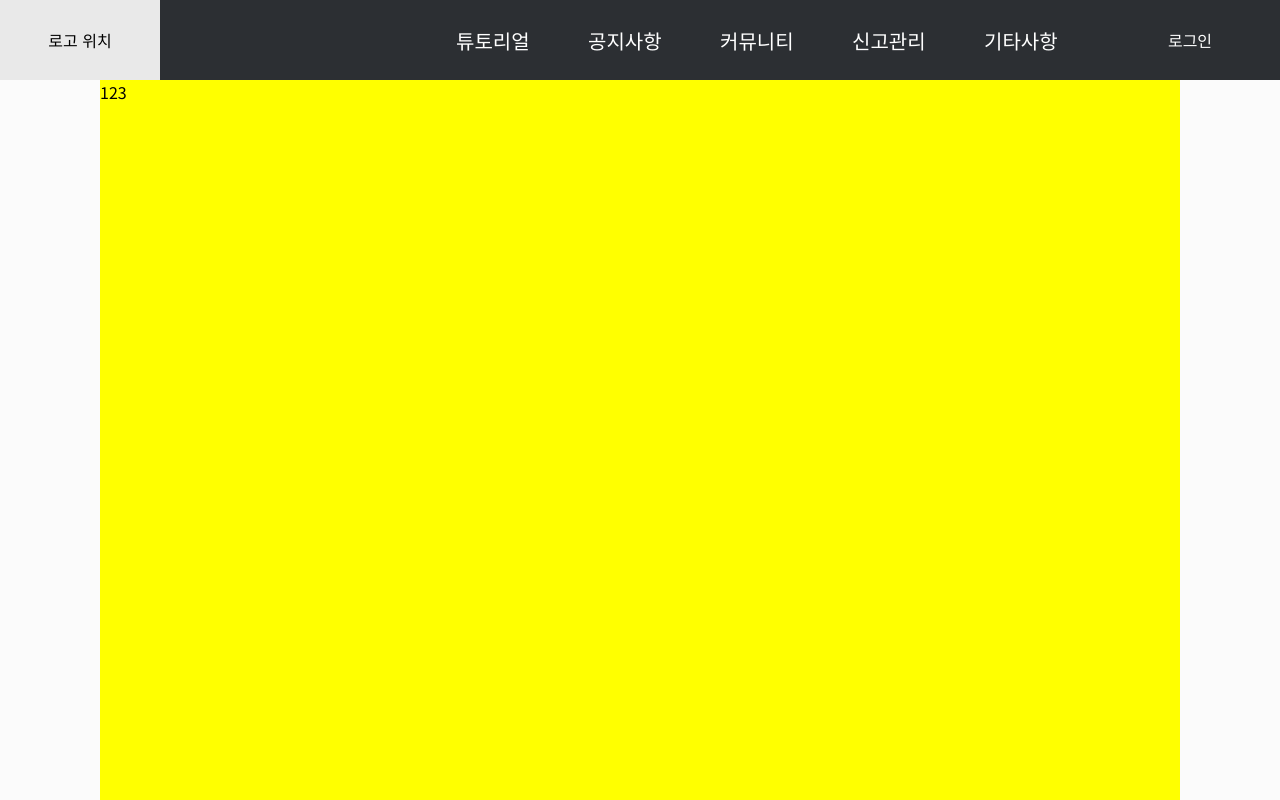
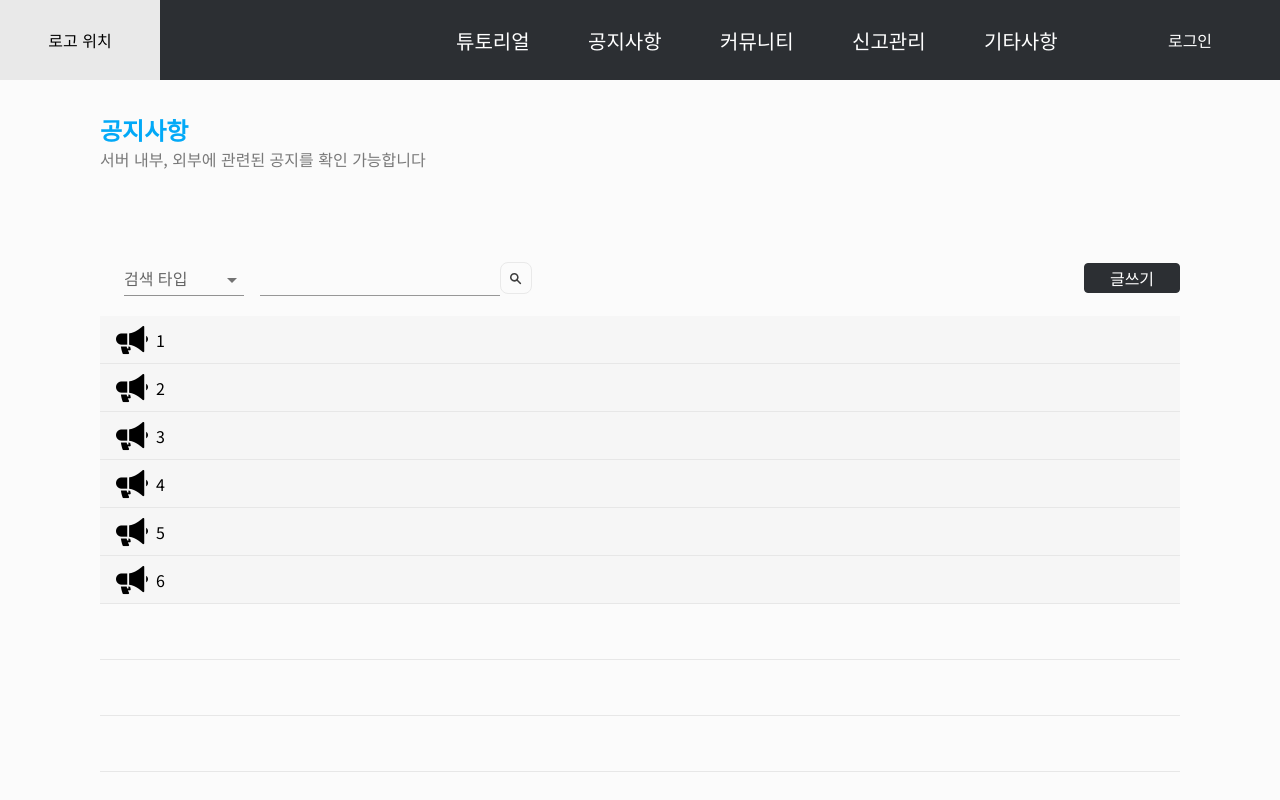
Before and after one commit to goldfrosch/MoaWebProject, a React app in the folder webFront/: page /notice/notice in a window 1280 px wide. Shown: the top 800 px of the page. Built offline with nearby package versions, Linux system fonts and the light colour scheme.

Commit message:
Revert "GoldFrosch / front -> fix board write page"
This reverts commit 339005c3947bad52d6b03b498a088b614d944ad5.

```diff
--- a/webFront/public/index.html
+++ b/webFront/public/index.html
@@ -19,15 +19,6 @@
       .ck-editor__editable{
         height: 540px;
       }
-      @media(max-width: 800px) {
-        .ck.ck-editor{
-          width: 90%;
-          height: 450px;
-        }
-        .ck-editor__editable{
-          height: 450px;
-        }
-      }
     </style>
 </head>
 <body>
--- a/webFront/src/components/common/header/Header.tsx
+++ b/webFront/src/components/common/header/Header.tsx
@@ -97,7 +97,6 @@ const HeaderBlock = styled.header<HeaderBlockProps>`
   justify-content: space-between;
 
   overflow-x: hidden;
-
   & > .logo {
     width: 160px;
     height: 100%;
--- a/webFront/src/components/common/items/Search.tsx
+++ b/webFront/src/components/common/items/Search.tsx
@@ -5,21 +5,18 @@ import SearchIcon from "assets/icon/search.svg";
 
 interface SearchProps {
   value: any;
-  onSubmit?: (e: any) => void;
   onChange?: (e: any) => void;
 }
-const Search: React.FC<SearchProps> = ({ value, onChange, onSubmit }) => {
+const Search: React.FC<SearchProps> = ({ value, onChange }) => {
   return (
-    <SearchBlock onSubmit={onSubmit}>
+    <SearchBlock>
       <input defaultValue={value} type="text" onChange={onChange} />
-      <button type="submit">
       <img src={SearchIcon} alt="" />
-      </button>
     </SearchBlock>
   );
 };
 
-const SearchBlock = styled.form`
+const SearchBlock = styled.div`
   display: flex;
   align-items: center;
   justify-content: space-between;
@@ -34,12 +31,6 @@ const SearchBlock = styled.form`
 
     padding-left: 8px;
   }
-  button {
-    background: none;
-    display: flex;
-    align-items: center;
-    justify-content: center;
-
   img {
     width: 32px;
     height: 32px;
@@ -52,7 +43,6 @@ const SearchBlock = styled.form`
   img:hover {
     background-color: rgba(0, 0, 0, 0.01);
   }
-  }
 `;
 
 export default Search;
--- a/webFront/src/components/main/content/board/Board.tsx
+++ b/webFront/src/components/common/template/board/BoardList.tsx
@@ -1,42 +1,45 @@
+// import Pagination from "components/common/items/Pagination";
 import React, { useState } from "react";
 import styled from "styled-components";
-
 import { Palette, ThemeColor, ThemeSize } from "styles/Pallete";
 
+import { Pagination } from "@mui/material";
 import noticePhone from "assets/icon/megaphone.png";
 import Button from "components/common/items/Button";
 import Search from "components/common/items/Search";
 
-import { Pagination } from "@mui/material";
 import InputLabel from "@mui/material/InputLabel";
 import MenuItem from "@mui/material/MenuItem";
 import FormControl from "@mui/material/FormControl";
 import Select from "@mui/material/Select";
-import { BoardPageParams } from "containers/content/board/BoardContainer";
-import history from "utils/HistoryUtils";
+
+export interface ISearch {
+  type?: string;
+  query: string;
+}
 
 export interface BoardListProps {
-  data: BoardPageParams;
+  title: string;
+  context: string;
+  notice: any[];
 }
 
-const BoardList: React.FC<BoardListProps> = ({ children, data }) => {
-  const [searchData, setSearchData] = useState<BoardPageParams>({ ...data });
-
-  const handleSubmit = (e: any) => {
-    e.preventDefault();
-    console.log(searchData);
-  };
-
-  const handleHistory = () => {
-    history.push("/board/write?type=" + searchData.type);
-  };
-
+const BoardList: React.FC<BoardListProps> = ({
+  title,
+  context,
+  notice,
+  children,
+}) => {
+  const [search, setSearch] = useState<ISearch>({
+    type: "",
+    query: "",
+  });
   return (
     <BoardListBlock>
       <div className="main">
         <div className="header">
-          <h2 className="title">공지사항</h2>
-          <span>서버 내부, 외부에 관련된 공지를 확인 가능합니다</span>
+          <h2 className="title">{title}</h2>
+          <span>{context}</span>
         </div>
         <div className="option">
           <div className="search">
@@ -51,54 +54,52 @@ const BoardList: React.FC<BoardListProps> = ({ children, data }) => {
               <Select
                 labelId="demo-simple-select-standard-label"
                 id="demo-simple-select-standard"
-                value={searchData.search}
+                value={search.type}
                 onChange={(e: any) =>
-                  setSearchData({
-                    ...searchData,
-                    search: e.target.value
+                  setSearch({
+                    ...search,
+                    type: e.target.value,
                   })
                 }
                 label="type"
               >
+                <MenuItem value="">
+                  <em>없음</em>
+                </MenuItem>
                 <MenuItem value="NICKNAME">닉네임</MenuItem>
                 <MenuItem value="TITLE">제목</MenuItem>
               </Select>
             </FormControl>
-            <Search
-              value=""
-              onChange={(e: any) =>
-                setSearchData({
-                  ...searchData,
-                  query: e.target.value
-                })
-              }
-              onSubmit={(e: any) => handleSubmit(e)}
-            />
+            <form>
+              <Search value="" />
+            </form>
           </div>
-          <Button
-            theme={ThemeColor.first}
-            size={ThemeSize.large}
-            onClick={handleHistory}
-          >
+          <Button theme={ThemeColor.first} size={ThemeSize.large}>
             글쓰기
           </Button>
         </div>
         <div className="content">
-          <div className="importantItem">
-            <img src={noticePhone} alt="" />
-            <span>123</span>
-          </div>
-          <div className="importantItem">
-            <img src={noticePhone} alt="" />
-            <span>123</span>
-          </div>
-          <div className="item">123</div>
-          <div className="item">123</div>
-          <div className="item">123</div>
-          <div className="item">123</div>
+          {notice.map((data, key) => (
+            <div className="importantItem" key={key}>
+              <img src={noticePhone} alt="" />
+              <span>{data}</span>
+            </div>
+          ))}
+          {children}
         </div>
         <div className="footer">
           <Pagination count={10} showFirstButton showLastButton />
+          {/* const [page, setPage] = React.useState(1);
+          const handleChange = (event: React.ChangeEvent<unknown>, value: number) => {
+            setPage(value);
+          };
+
+          return (
+            <Stack spacing={2}>
+              <Typography>Page: {page}</Typography>
+              <Pagination count={10} page={page} onChange={handleChange} />
+            </Stack>
+          ); */}
         </div>
       </div>
     </BoardListBlock>
@@ -162,18 +163,11 @@ const BoardListBlock = styled.div`
         align-items: center;
 
         gap: 8px;
-
-        & > img {
-          width: 24px;
-          height: 24px;
-        }
       }
       & > .item {
         width: 100%;
         height: 56px;
         border-bottom: 1px solid #e7e7e7;
-
-        padding: 0 16px;
 
         display: flex;
         align-items: center;
--- a/webFront/src/components/main/content/board/BoardWrite.tsx
+++ b/webFront/src/components/common/template/board/BoardWrite.tsx
@@ -30,7 +30,7 @@ const BoardWrite: React.FC<BoardWriteProps> = () => {
         <CKEditor
           editor={ClassicEditor}
           config={{
-            language: "ko"
+            language: "ko",
           }}
           data="<p>Hello from CKEditor 5!</p><br /><p>예시용 자료입니다</p>"
           onChange={(event: any, editor: any) => {
--- /dev/null
+++ b/webFront/src/components/main/content/notice/Notice.tsx
@@ -0,0 +1,34 @@
+import BoardList, {
+  BoardListProps,
+} from "components/common/template/board/BoardList";
+import React from "react";
+
+const BoardProps: BoardListProps = {
+  title: "공지사항",
+  context: "서버 내부, 외부에 관련된 공지를 확인 가능합니다",
+  notice: ["1", "2", "3", "4", "5", "6"],
+};
+interface NoticeProps {}
+
+const Notice: React.FC<NoticeProps> = () => {
+  return (
+    <BoardList
+      title={BoardProps.title}
+      context={BoardProps.context}
+      notice={BoardProps.notice}
+    >
+      <div className="item"></div>
+      <div className="item"></div>
+      <div className="item"></div>
+      <div className="item"></div>
+      <div className="item"></div>
+      <div className="item"></div>
+      <div className="item"></div>
+      <div className="item"></div>
+      <div className="item"></div>
+      <div className="item"></div>
+    </BoardList>
+  );
+};
+
+export default Notice;
--- /dev/null
+++ b/webFront/src/components/main/content/notice/TestWrite.tsx
@@ -0,0 +1,9 @@
+import BoardWrite from "components/common/template/board/BoardWrite";
+import React from "react";
+
+interface testProps {}
+const TestWrite: React.FC<testProps> = () => {
+  return <BoardWrite />;
+};
+
+export default TestWrite;
--- a/webFront/src/containers/content/board/BoardContainer.tsx
+++ /dev/null
@@ -1,28 +0,0 @@
-import React, { useState } from "react";
-import { RouteComponentProps } from "react-router-dom";
-
-import BoardList from "components/main/content/board/Board";
-
-export interface BoardPageParams {
-  type: string;
-  page: number;
-  search: string;
-  query: string;
-}
-
-interface BoardContainerProps {}
-const BoardContainer: React.FC<RouteComponentProps<BoardContainerProps>> = ({
-  location
-}) => {
-  // eslint-disable-next-line @typescript-eslint/no-unused-vars
-  const [data, setData] = useState<BoardPageParams>({
-    type: String(new URLSearchParams(location.search).get("type") ?? "free"),
-    page: Number(new URLSearchParams(location.search).get("page") ?? 1),
-    search: String(new URLSearchParams(location.search).get("search") ?? ""),
-    query: String(new URLSearchParams(location.search).get("query") ?? "")
-  });
-
-  return <BoardList data={data} />;
-};
-
-export default BoardContainer;
--- a/webFront/src/containers/content/board/BoardWriteContainer.tsx
+++ /dev/null
@@ -1,9 +0,0 @@
-import BoardWrite from "components/main/content/board/BoardWrite";
-import React from "react";
-
-interface BoardWriteContainerProps {}
-const BoardWriteContainer: React.FC<BoardWriteContainerProps> = () => {
-  return <BoardWrite />;
-};
-
-export default BoardWriteContainer;
--- /dev/null
+++ b/webFront/src/containers/content/notice/NoticeContainer.tsx
@@ -0,0 +1,9 @@
+import Notice from "components/main/content/notice/Notice";
+import React from "react";
+
+interface NoticeContainerProps {}
+const NoticeContainer: React.FC<NoticeContainerProps> = () => {
+  return <Notice />;
+};
+
+export default NoticeContainer;
--- a/webFront/src/pages/MainPage.tsx
+++ b/webFront/src/pages/MainPage.tsx
@@ -7,24 +7,23 @@ import HomeContainer from "containers/home/HomeContainer";
 import LoginContainer from "containers/auth/LoginContainer";
 import RegisterContainer from "containers/auth/RegisterContainer";
 
-import BoardContainer from "containers/content/board/BoardContainer";
-import BoardWriteContainer from "containers/content/board/BoardWriteContainer";
+import NoticeContainer from "containers/content/notice/NoticeContainer";
+import TestWrite from "components/main/content/notice/TestWrite";
 
 const MainPage = () => {
   return (
-    <BaseTemplate>
-      <Switch>
+    <Switch>
+      <BaseTemplate>
         <Route exact path="/" component={HomeContainer} />
         <Route exact path="/login" component={LoginContainer} />
         <Route exact path="/register" component={RegisterContainer} />
 
-        <Route exact path="/board" component={BoardContainer} />
-        <Route exact path="/board/write" component={BoardWriteContainer} />
+        <Route exact path="/notice/notice" component={NoticeContainer} />
 
-        {/* Error Page */}
-        <Route component={NotFound} />
-      </Switch>
-    </BaseTemplate>
+        <Route exact path="/test" component={TestWrite} />
+      </BaseTemplate>
+      <Route exact path="/notfound" component={NotFound} />
+    </Switch>
   );
 };
 
```
Also changed, not shown: webFront/src/constants/Navigation.tsx (+32 -32 lines). Lines whose indentation alone changed are shown as unchanged.
